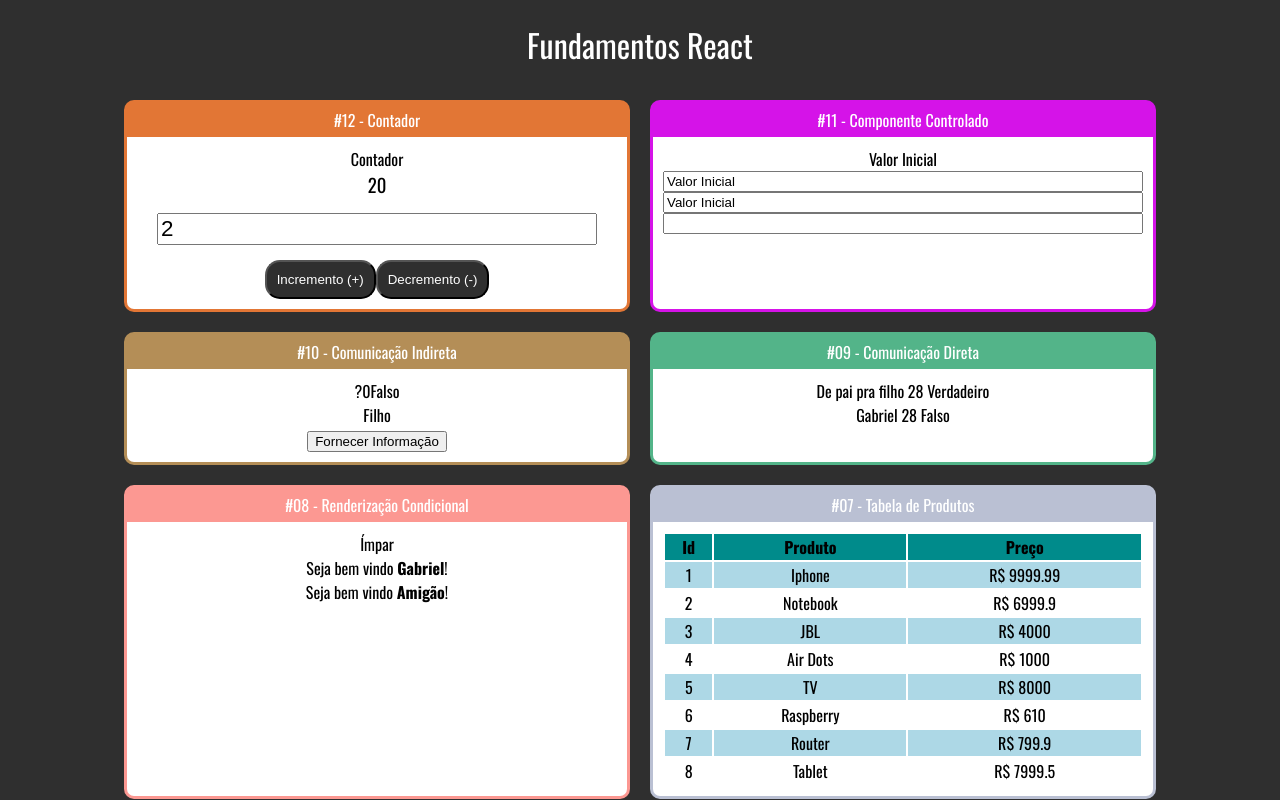
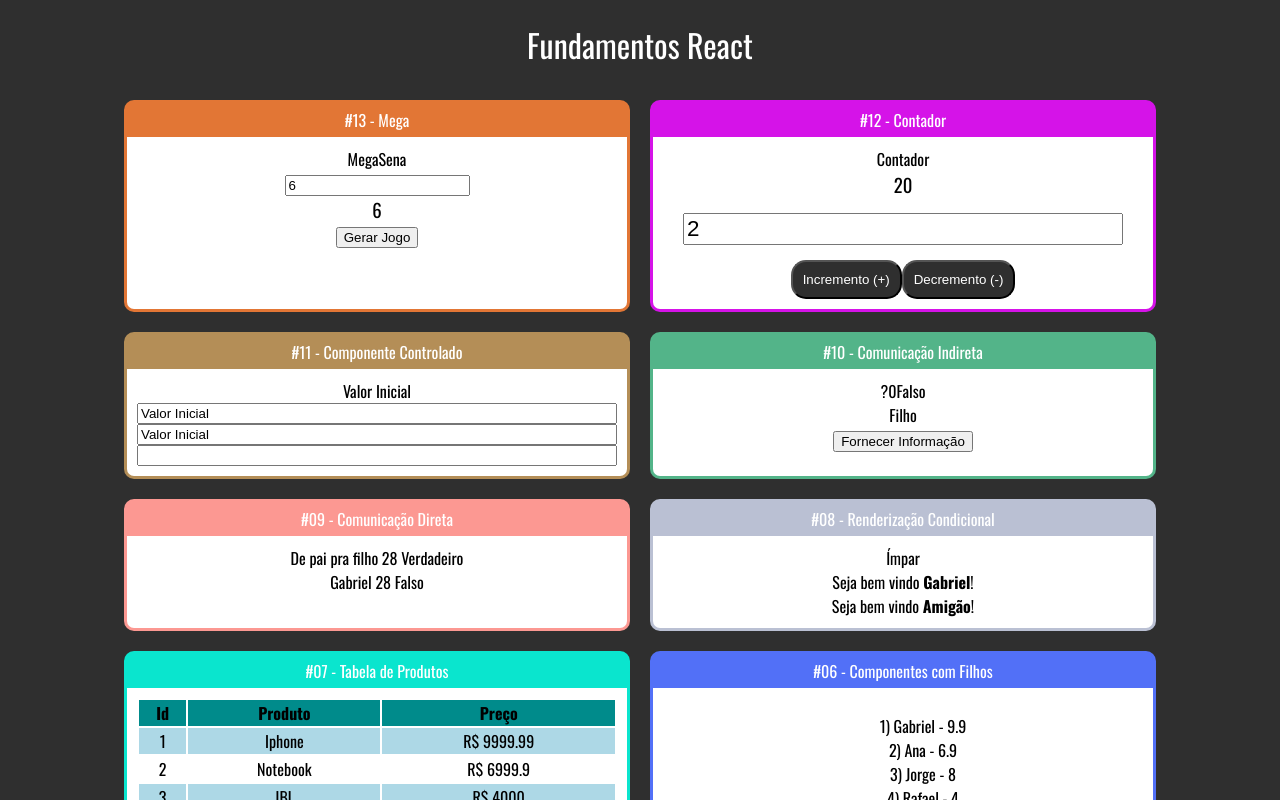
Before and after one commit to Gabones/fundamentos-react, a React (Create React App) app: page / in a window 1280 px wide. Shown: the top 800 px of the page. Built offline with nearby package versions, Linux system fonts and the light colour scheme.

Commit message:
mega basics

```diff
--- a/src/App.jsx
+++ b/src/App.jsx
@@ -1,6 +1,7 @@
 import React from 'react'
 import './App.css'
 
+import Mega from './components/mega/Mega'
 import IndiretaPai from './components/comunicacao/IndiretaPai'
 import DiretaPai from './components/comunicacao/DiretaPai'
 import ParImpar from './components/condicional/ParImpar'
@@ -47,6 +48,9 @@ export default _ =>
     <div className="App">
         <h1>Fundamentos React</h1>
         <div className="Cards">
+            <Card titulo="#13 - Mega" color={getRandomColor()}>
+                <Mega></Mega>
+            </Card>
             <Card titulo="#12 - Contador" color={getRandomColor()}>
                 <Contador numeroInicial={20} passo={2}></Contador>
             </Card>
--- /dev/null
+++ b/src/components/mega/Mega.jsx
@@ -0,0 +1,33 @@
+import React, {useState} from 'react'
+import Display from '../contador/Display'
+
+export default props => {
+
+    let [jogos, setJogos] = useState('6')
+
+    function naMudança(e) {
+        if (e.target.value >= 6) {
+            setJogos(e.target.value)
+        }
+    }
+
+    function geraNumeros() {
+        let letters = '0123456789ABCDEF';
+        let color = '#';
+        for (let i = 0; i < jogos; i++) {
+          color += letters[Math.floor(Math.random() * 16)];
+        }
+        return color;
+    }
+
+    return(
+    <div>
+        <div>MegaSena</div>
+        <input id="nrojogo" type="number" value={jogos} onChange={naMudança}/>
+        <Display numero={jogos}></Display>
+        <div>
+            <button onClick={geraNumeros}>Gerar Jogo</button>
+        </div>
+    </div>
+    )
+}
```
